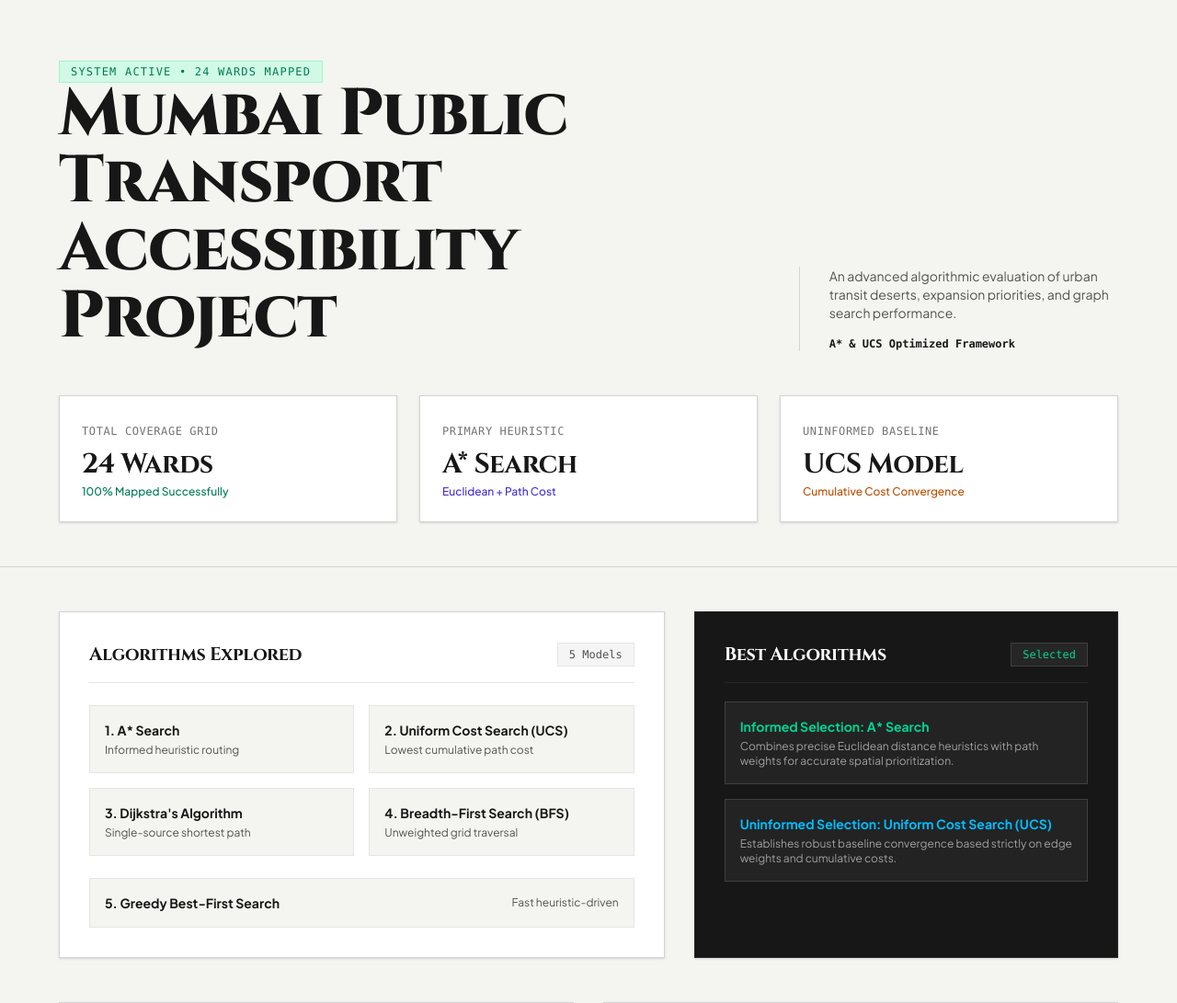
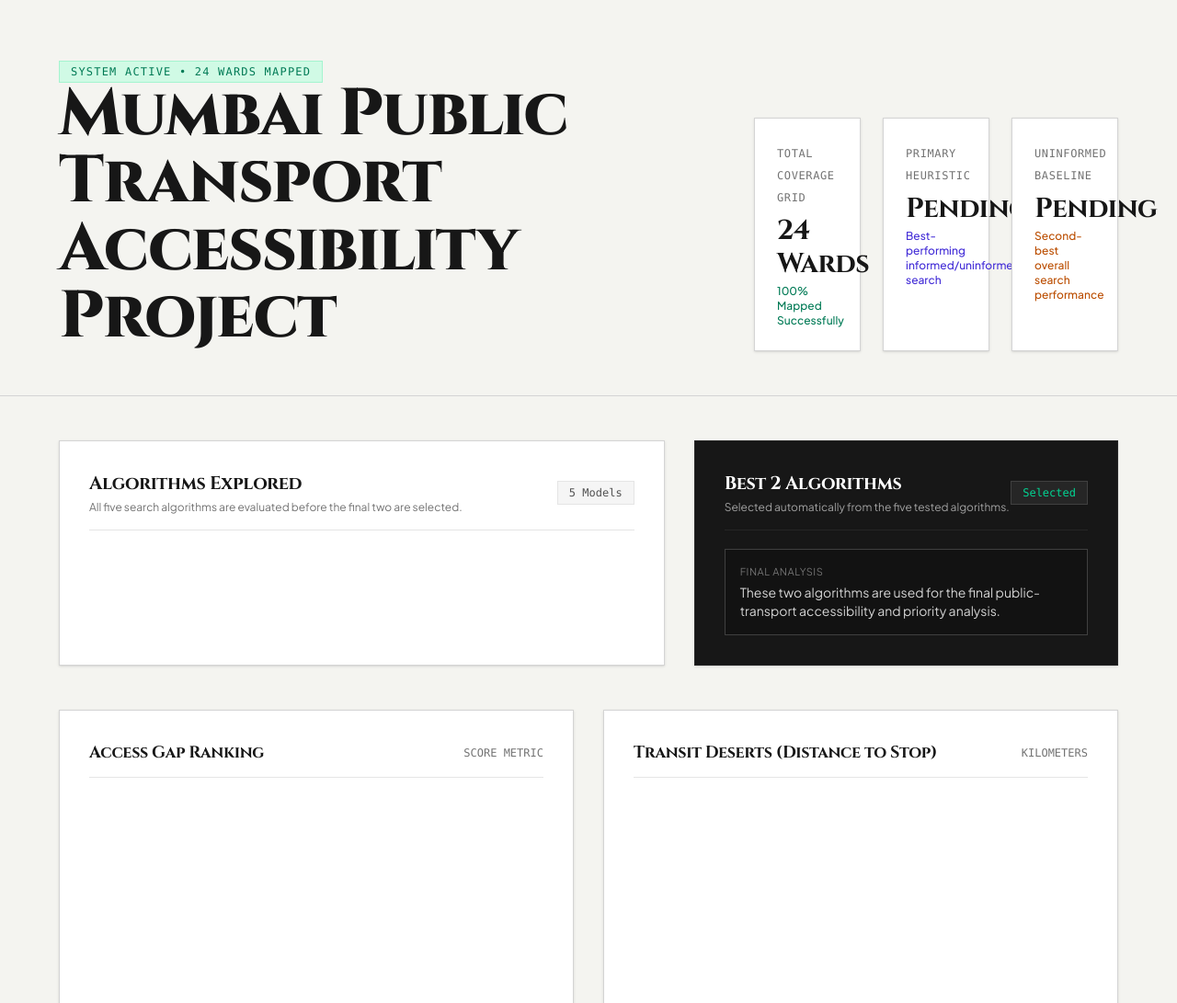
Before and after one commit to ZeuS0nTopXD/mumbai-public-transport-accessibility, a Flask app: template templates/index.html in a window 1280 px wide. Shown: the top 1091 px of the page at 92% size. Run offline with Flask 3, Linux system fonts and the light colour scheme; the template is opened without the code that fills it, so the values that code supplies are empty; a map, chart or similar area stays blank.

Commit message:
Update index.html

```diff
--- a/templates/index.html
+++ b/templates/index.html
@@ -27,13 +27,6 @@
                     Mumbai Public Transport Accessibility Project
                 </h1>
             </div>
-            <div class="space-y-3 text-sm text-neutral-600 lg:border-l lg:border-neutral-300 lg:pl-8 max-w-sm">
-                <p>An advanced algorithmic evaluation of urban transit deserts, expansion priorities, and graph search performance.</p>
-                <div class="flex items-center gap-2 font-mono text-xs font-bold text-neutral-900 pt-1">
-                    <span>A* & UCS Optimized Framework</span>
-                </div>
-            </div>
-        </div>
 
         <!-- Quick KPI Metric Cards -->
         <div class="grid grid-cols-1 sm:grid-cols-3 gap-6 mt-12">
@@ -44,13 +37,13 @@
             </div>
             <div class="bg-white border border-neutral-300 p-6 shadow-sm hover:border-neutral-900 transition">
                 <span class="text-xs font-mono text-neutral-500 uppercase tracking-wider">Primary Heuristic</span>
-                <p class="editorial-title text-3xl font-bold text-neutral-900 mt-2">A* Search</p>
-                <span class="text-xs text-indigo-700 font-medium mt-1 block">Euclidean + Path Cost</span>
+                <p class="editorial-title text-3xl font-bold text-neutral-900 mt-2">{% if best_two|length > 0 %}{{ best_two[0] }}{% else %}Pending{% endif %}</p>
+                <span class="text-xs text-indigo-700 font-medium mt-1 block">Best-performing informed/uninformed search</span>
             </div>
             <div class="bg-white border border-neutral-300 p-6 shadow-sm hover:border-neutral-900 transition">
                 <span class="text-xs font-mono text-neutral-500 uppercase tracking-wider">Uninformed Baseline</span>
-                <p class="editorial-title text-3xl font-bold text-neutral-900 mt-2">UCS Model</p>
-                <span class="text-xs text-amber-700 font-medium mt-1 block">Cumulative Cost Convergence</span>
+                <p class="editorial-title text-3xl font-bold text-neutral-900 mt-2">{% if best_two|length > 1 %}{{ best_two[1] }}{% else %}Pending{% endif %}</p>
+                <span class="text-xs text-amber-700 font-medium mt-1 block">Second-best overall search performance</span>
             </div>
         </div>
     </header>
@@ -63,48 +56,78 @@
         <section id="algorithms" class="grid grid-cols-1 lg:grid-cols-12 gap-8">
             <div class="lg:col-span-7 bg-white border border-neutral-300 p-8 shadow-sm space-y-6 hover:shadow-md transition">
                 <div class="border-b border-neutral-200 pb-4 flex justify-between items-center">
+                    <div>
                         <h2 class="editorial-title text-xl font-bold text-neutral-900">Algorithms Explored</h2>
+                        <p class="text-xs text-neutral-500 mt-1">All five search algorithms are evaluated before the final two are selected.</p>
+                    </div>
                     <span class="text-xs font-mono bg-neutral-100 text-neutral-600 px-3 py-1 border border-neutral-200">5 Models</span>
                 </div>
+
                 <div class="grid grid-cols-1 md:grid-cols-2 gap-4 text-sm">
-                    <div class="bg-[#f4f4f0] p-4 border border-neutral-200 hover:border-neutral-400 transition flex flex-col justify-between">
-                        <strong class="text-neutral-900">1. A* Search</strong>
-                        <span class="text-xs text-neutral-600 mt-1">Informed heuristic routing</span>
+                    {% for result in algorithm_results %}
+                    <div class="bg-[#f4f4f0] p-4 border {% if result.algorithm in best_two %}border-neutral-900 ring-1 ring-neutral-900{% else %}border-neutral-200{% endif %} hover:border-neutral-400 transition">
+                        <div class="flex justify-between gap-3 items-start">
+                            <div>
+                                <strong class="text-neutral-900">{{ loop.index }}. {{ result.algorithm }}</strong>
+                                <span class="text-xs text-neutral-600 mt-1 block">
+                                    {% if result.algorithm in ['BFS', 'DFS', 'Uniform Cost Search'] %}
+                                        Uninformed search
+                                    {% else %}
+                                        Informed search
+                                    {% endif %}
+                                </span>
                             </div>
-                    <div class="bg-[#f4f4f0] p-4 border border-neutral-200 hover:border-neutral-400 transition flex flex-col justify-between">
-                        <strong class="text-neutral-900">2. Uniform Cost Search (UCS)</strong>
-                        <span class="text-xs text-neutral-600 mt-1">Lowest cumulative path cost</span>
+                            {% if result.algorithm in best_two %}
+                            <span class="text-[10px] font-mono font-bold bg-neutral-900 text-white px-2 py-1">BEST 2</span>
+                            {% endif %}
                         </div>
-                    <div class="bg-[#f4f4f0] p-4 border border-neutral-200 hover:border-neutral-400 transition flex flex-col justify-between">
-                        <strong class="text-neutral-900">3. Dijkstra's Algorithm</strong>
-                        <span class="text-xs text-neutral-600 mt-1">Single-source shortest path</span>
+
+                        <div class="grid grid-cols-3 gap-2 mt-4 text-[11px]">
+                            <div>
+                                <span class="text-neutral-500 block">Path Cost</span>
+                                <strong>{{ result.path_cost }}</strong>
                             </div>
-                    <div class="bg-[#f4f4f0] p-4 border border-neutral-200 hover:border-neutral-400 transition flex flex-col justify-between">
-                        <strong class="text-neutral-900">4. Breadth-First Search (BFS)</strong>
-                        <span class="text-xs text-neutral-600 mt-1">Unweighted grid traversal</span>
+                            <div>
+                                <span class="text-neutral-500 block">Nodes</span>
+                                <strong>{{ result.nodes }}</strong>
+                            </div>
+                            <div>
+                                <span class="text-neutral-500 block">Time</span>
+                                <strong>{{ result.time }}s</strong>
                             </div>
                         </div>
-                <div class="bg-[#f4f4f0] p-4 border border-neutral-200 text-sm flex justify-between items-center">
-                    <strong class="text-neutral-900">5. Greedy Best-First Search</strong>
-                    <span class="text-xs text-neutral-600">Fast heuristic-driven</span>
+
+                        <div class="mt-3 pt-3 border-t border-neutral-200 flex justify-between text-xs">
+                            <span class="text-neutral-500">Overall Score</span>
+                            <strong>{{ result.score }}</strong>
+                        </div>
+                    </div>
+                    {% endfor %}
                 </div>
             </div>
 
             <div class="lg:col-span-5 bg-neutral-900 text-[#f4f4f0] border border-neutral-800 p-8 shadow-sm flex flex-col justify-between">
                 <div>
                     <div class="border-b border-neutral-800 pb-4 flex justify-between items-center">
-                        <h2 class="editorial-title text-xl font-bold text-white">Best Algorithms</h2>
+                        <div>
+                            <h2 class="editorial-title text-xl font-bold text-white">Best 2 Algorithms</h2>
+                            <p class="text-xs text-neutral-400 mt-1">Selected automatically from the five tested algorithms.</p>
+                        </div>
                         <span class="text-xs font-mono bg-neutral-800 text-emerald-400 px-3 py-1 border border-neutral-700">Selected</span>
                     </div>
+
                     <div class="space-y-4 text-sm text-neutral-300 mt-5">
+                        {% for algorithm in best_two %}
                         <div class="bg-neutral-800/80 p-4 border border-neutral-700">
-                            <span class="text-emerald-400 font-bold block mb-1">Informed Selection: A* Search</span>
-                            <p class="text-xs text-neutral-400">Combines precise Euclidean distance heuristics with path weights for accurate spatial prioritization.</p>
+                            <span class="{% if loop.index == 1 %}text-emerald-400{% else %}text-sky-400{% endif %} font-bold block mb-1">#{{ loop.index }} {{ algorithm }}</span>
+                            <p class="text-xs text-neutral-400">Selected using the combined algorithm performance score from path cost, nodes expanded and execution time.</p>
                         </div>
-                        <div class="bg-neutral-800/80 p-4 border border-neutral-700">
-                            <span class="text-sky-400 font-bold block mb-1">Uninformed Selection: Uniform Cost Search (UCS)</span>
-                            <p class="text-xs text-neutral-400">Establishes robust baseline convergence based strictly on edge weights and cumulative costs.</p>
+                        {% endfor %}
                     </div>
+
+                    <div class="mt-5 p-4 border border-neutral-700 bg-neutral-950/40">
+                        <p class="text-[11px] uppercase tracking-wider text-neutral-500">Final Analysis</p>
+                        <p class="text-sm text-neutral-300 mt-1">These two algorithms are used for the final public-transport accessibility and priority analysis.</p>
                     </div>
                 </div>
             </div>
```
Lines whose indentation alone changed are shown as unchanged.
